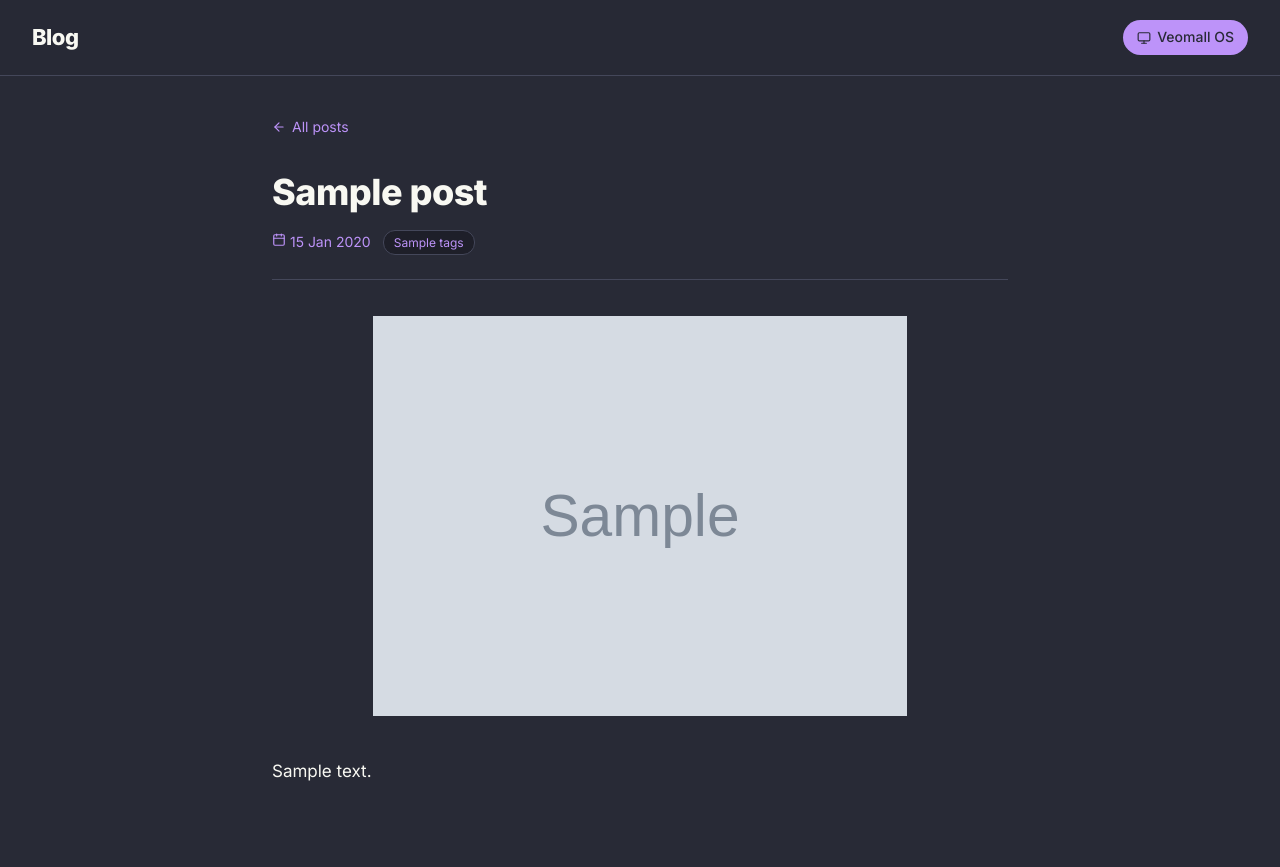
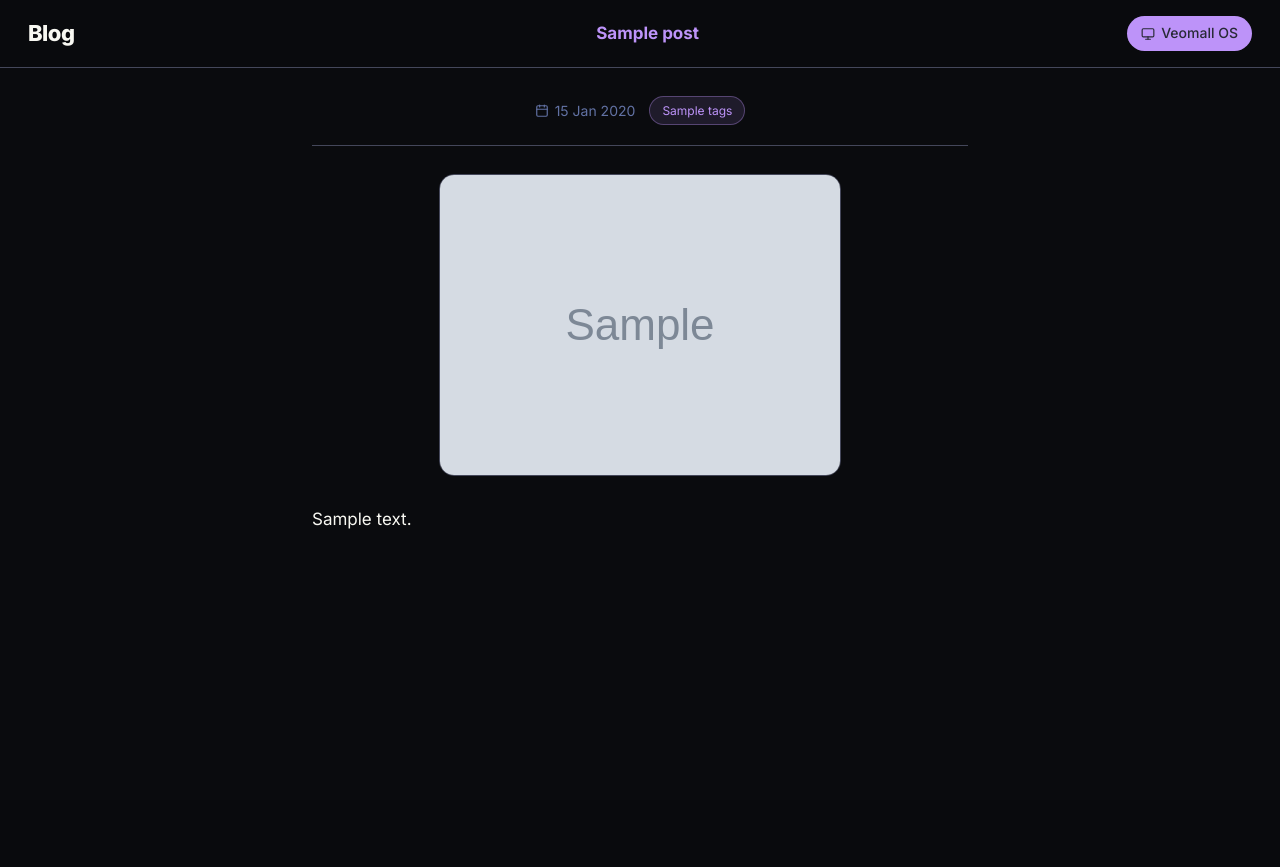
Before and after one commit to veomall/levo.by, a FastAPI app: template app/templates/blog.html in a window 1280 px wide. After the commit the page ends 529 px from the top, so only its background shows below. Run offline with FastAPI, Linux system fonts and the light colour scheme; the template is opened without the code that fills it: most values are stand-ins (such as "Sample title", 1, 10 or a date in 2020); grey boxes marked "Sample" are stand-in pictures; some libraries are stand-ins or nearby versions.

Commit message:
reader styling

```diff
--- a/app/static/css/blog.css
+++ b/app/static/css/blog.css
@@ -17,10 +17,10 @@
     --dracula-red: #ff5555;
     --dracula-yellow: #f1fa8c;
 
-    --bg: #282a36;
-    --bg-card: #21222c;
-    --bg-card-hover: #2a2d3a;
-    --bg-surface: #1e1f29;
+    --bg: #0a0b0e;
+    --bg-card: #12131a;
+    --bg-card-hover: #1a1b24;
+    --bg-surface: #14151c;
     --bg-input: #1e1f29;
     --border: #44475a;
     --border-light: #6272a4;
@@ -58,23 +58,50 @@ a:hover { text-decoration: underline; }
     display: flex;
     align-items: center;
     justify-content: space-between;
-    padding: 20px 32px;
+    padding: 16px 28px;
     border-bottom: 1px solid var(--border);
     position: sticky;
     top: 0;
     z-index: 100;
-    backdrop-filter: blur(12px);
-    background: rgba(40, 42, 54, 0.92);
+    backdrop-filter: blur(14px);
+    background: rgba(10, 11, 14, 0.94);
 }
 
-.blog-header h1 {
+.blog-header--article {
+    display: grid;
+    grid-template-columns: minmax(72px, 140px) minmax(0, 1fr) minmax(100px, auto);
+    align-items: center;
+    gap: 12px 16px;
+}
+
+.blog-brand {
+    margin: 0;
     font-size: 22px;
     font-weight: 800;
     letter-spacing: -0.5px;
 }
 
-.blog-header h1 a { color: var(--text); }
-.blog-header h1 a:hover { color: var(--accent); text-decoration: none; }
+.blog-brand a { color: var(--text); text-decoration: none !important; }
+.blog-brand a:hover { color: var(--accent); text-decoration: none !important; }
+
+.blog-header__title {
+    margin: 0;
+    font-size: clamp(13px, 2.2vw, 17px);
+    font-weight: 700;
+    color: var(--dracula-purple);
+    text-align: center;
+    line-height: 1.25;
+    overflow: hidden;
+    display: -webkit-box;
+    -webkit-box-orient: vertical;
+    -webkit-line-clamp: 2;
+    line-clamp: 2;
+    text-wrap: balance;
+}
+
+.blog-header__right {
+    justify-self: end;
+}
 
 .header-links {
     display: flex;
@@ -334,60 +375,54 @@ a:hover { text-decoration: underline; }
 /* ---- Post Page ---- */
 
 .post-layout {
-    max-width: 800px;
+    max-width: 720px;
     margin: 0 auto;
-    padding: 40px 32px 80px;
+    padding: 28px 32px 80px;
 }
 
-.post-back {
+.post-meta-row {
+    display: flex;
+    align-items: center;
+    justify-content: center;
+    flex-wrap: wrap;
+    gap: 10px 14px;
+    font-size: 14px;
+    color: var(--text-dim);
+    margin-bottom: 28px;
+    padding-bottom: 20px;
+    border-bottom: 1px solid var(--border);
+}
+
+.post-meta-date {
     display: inline-flex;
     align-items: center;
     gap: 6px;
-    color: var(--text-muted);
-    font-size: 14px;
-    margin-bottom: 32px;
-    transition: color 0.2s;
 }
 
-.post-back:hover { color: var(--accent); text-decoration: none; }
-
-.post-header {
-    margin-bottom: 36px;
-    padding-bottom: 24px;
-    border-bottom: 1px solid var(--border);
+.post-meta-row .pm-tag {
+    padding: 4px 12px;
+    background: rgba(189, 147, 249, 0.12);
+    border: 1px solid rgba(189, 147, 249, 0.35);
+    border-radius: 999px;
+    font-size: 12px;
+    color: var(--dracula-purple);
 }
 
-.post-header h1 {
-    font-size: 36px;
-    font-weight: 800;
-    line-height: 1.2;
-    letter-spacing: -0.5px;
-    margin-bottom: 16px;
-}
-
-.post-meta {
-    display: flex;
-    align-items: center;
-    gap: 12px;
-    flex-wrap: wrap;
-    font-size: 14px;
-    color: var(--text-muted);
-}
-
-.post-meta .pm-tag {
-    padding: 2px 10px;
-    background: var(--tag-bg);
-    border: 1px solid var(--tag-border);
-    border-radius: 12px;
-    font-size: 12px;
+.post-cover-wrap {
+    margin: 0 0 28px;
+    text-align: center;
 }
 
 .post-cover {
-    width: 100%;
-    max-height: 400px;
+    display: inline-block;
+    vertical-align: middle;
+    max-width: 100%;
+    width: auto;
+    max-height: min(52vh, 520px);
+    height: auto;
     object-fit: contain;
-    border-radius: var(--radius);
-    margin-bottom: 32px;
+    border-radius: 15px;
+    border: 1px solid var(--border);
 }
 
 /* ---- Markdown Content ---- */
--- a/app/templates/blog.html
+++ b/app/templates/blog.html
@@ -9,11 +9,16 @@
     <link rel="stylesheet" href="/static/css/blog.css">
     <script src="https://unpkg.com/lucide@0.344.0/dist/umd/lucide.min.js"></script>
 </head>
-<body>
+<body class="{% if post %}blog-post-page{% endif %}">
 
-<header class="blog-header">
-    <h1><a href="/blog">Blog</a></h1>
-    <div class="header-links">
+<header class="blog-header{% if post %} blog-header--article{% endif %}">
+    <div class="blog-header__left">
+        <h1 class="blog-brand"><a href="/blog">Blog</a></h1>
+    </div>
+    {% if post %}
+    <h2 class="blog-header__title" title="{{ post.title }}">{{ post.title }}</h2>
+    {% endif %}
+    <div class="blog-header__right header-links">
         <a href="/" class="os-link"><i data-lucide="monitor" style="width:14px;height:14px"></i> Veomall OS</a>
     </div>
 </header>
@@ -21,23 +26,20 @@
 {% if post %}
 {# ---- Single Post View ---- #}
 <div class="post-layout">
-    <a href="/blog" class="post-back"><i data-lucide="arrow-left" style="width:14px;height:14px"></i> All posts</a>
-
-    <article>
-        <header class="post-header">
-            <h1>{{ post.title }}</h1>
-            <div class="post-meta">
-                <span><i data-lucide="calendar" style="width:14px;height:14px"></i> {{ post.created_at.strftime('%d %b %Y') if post.created_at else '' }}</span>
+    <article class="post-article">
+        <div class="post-meta-row">
+            <span class="post-meta-date"><i data-lucide="calendar" style="width:14px;height:14px"></i> {{ post.created_at.strftime('%d %b %Y') if post.created_at else '' }}</span>
             {% if post.tags %}
                 {% for tag in post.tags.split(',') %}
                     <span class="pm-tag">{{ tag.strip() }}</span>
                 {% endfor %}
             {% endif %}
         </div>
-        </header>
 
         {% if post.cover_image %}
+        <figure class="post-cover-wrap">
             <img src="{{ post.cover_image }}" alt="" class="post-cover">
+        </figure>
         {% endif %}
 
         <div class="markdown-body">
```
Also changed, not shown: other parts of app/static/css/blog.css (+45 -6 lines). Lines whose indentation alone changed are shown as unchanged.
